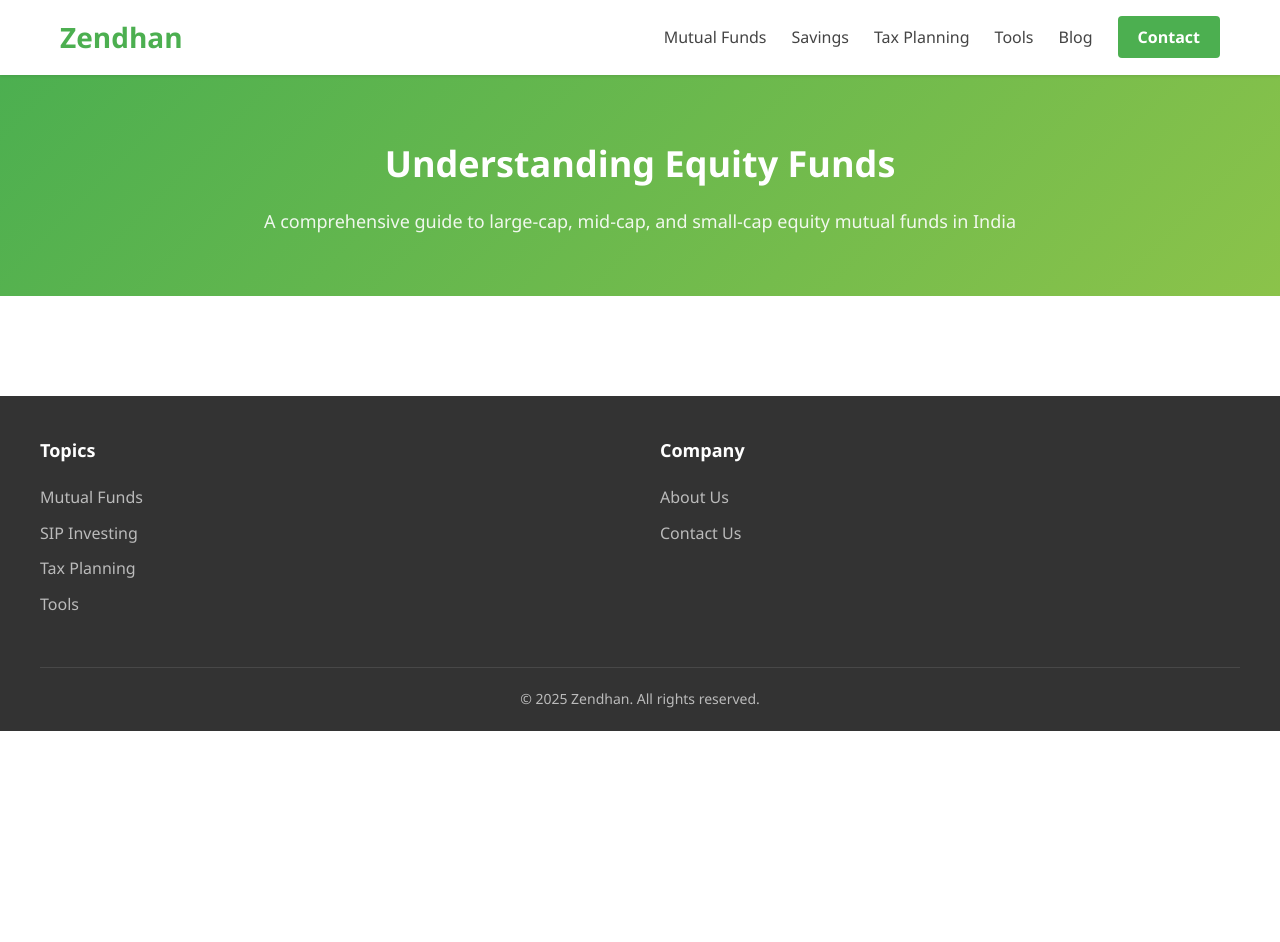
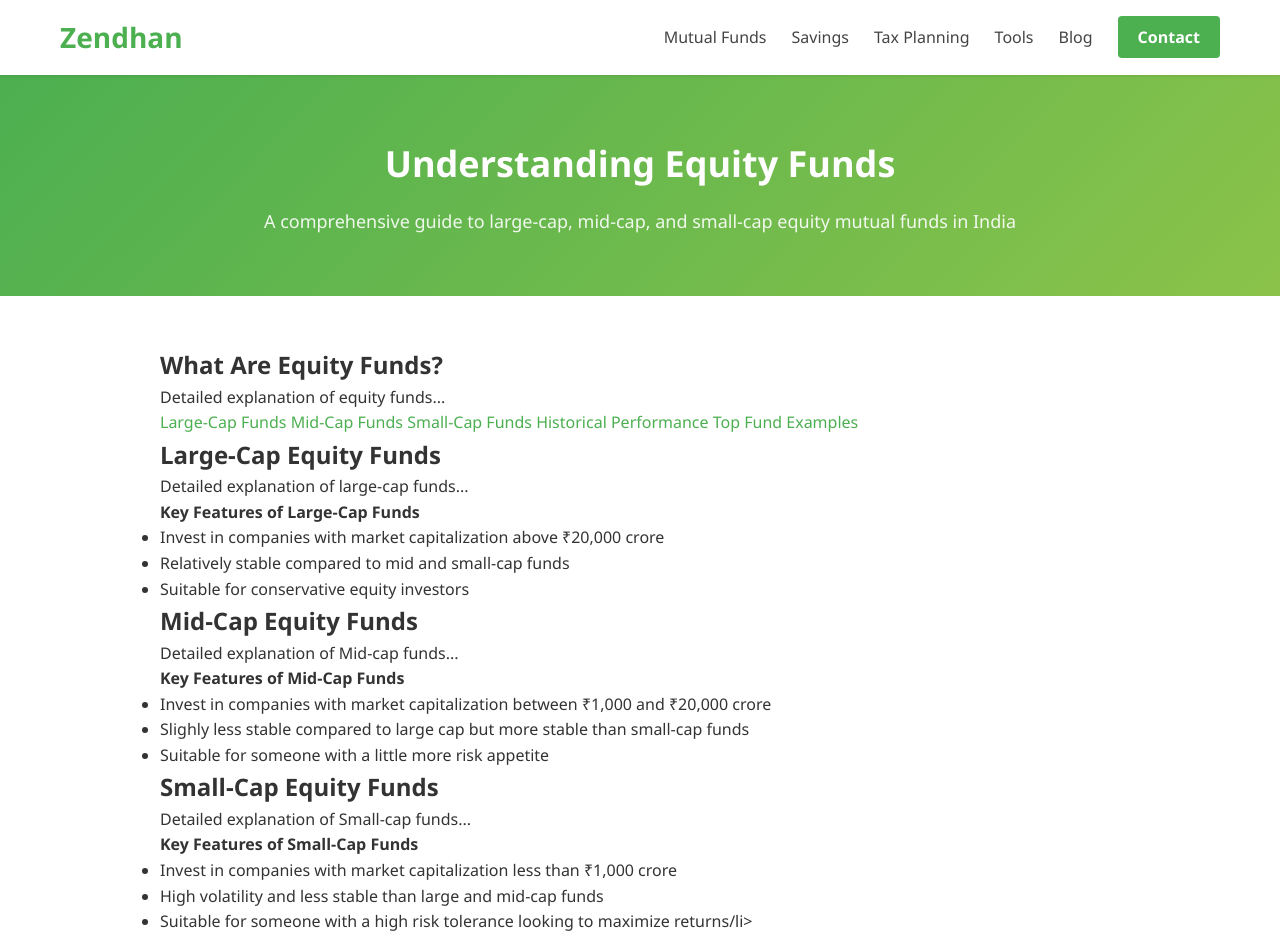
Before and after one commit to nandan11/zendhan, a Jekyll site: the page built from equity-funds.html, in a window 1280 px wide and 1400 px high. Shown: the top 942 px of the window. Built offline with Jekyll 4.4.1, drawn with Linux system fonts in a browser that asks for light colours; some of the changed text lies outside the part shown.

Commit message:
Update equity-funds.html

```diff
--- a/equity-funds.html
+++ b/equity-funds.html
@@ -12,4 +12,111 @@
 
 <div class="content-area">
     <!-- Content goes here -->
+    <div class="content-block" id="overview">
+    <h2>What Are Equity Funds?</h2>
+    <p>Detailed explanation of equity funds...</p>
+
+    <!-- Quick navigation for this page -->
+    <div class="subtopic-navigation">
+        <a href="#large-cap">Large-Cap Funds</a>
+        <a href="#mid-cap">Mid-Cap Funds</a>
+        <a href="#small-cap">Small-Cap Funds</a>
+        <a href="#performance">Historical Performance</a>
+        <a href="#examples">Top Fund Examples</a>
+    </div>
 </div>
+
+<div class="content-block" id="large-cap">
+    <h2>Large-Cap Equity Funds</h2>
+    <p>Detailed explanation of large-cap funds...</p>
+
+    <div class="info-card">
+        <h4>Key Features of Large-Cap Funds</h4>
+        <ul>
+            <li>Invest in companies with market capitalization above ₹20,000 crore</li>
+            <li>Relatively stable compared to mid and small-cap funds</li>
+            <li>Suitable for conservative equity investors</li>
+        </ul>
+    </div>
+</div>
+    <!-- Similar sections for mid-cap and small-cap -->
+    <div class="content-block" id="mid-cap">
+    <h2>Mid-Cap Equity Funds</h2>
+    <p>Detailed explanation of Mid-cap funds...</p>
+
+    <div class="info-card">
+        <h4>Key Features of Mid-Cap Funds</h4>
+        <ul>
+            <li>Invest in companies with market capitalization between ₹1,000 and ₹20,000 crore</li>
+            <li>Slighly less stable compared to large cap but more stable than small-cap funds</li>
+            <li>Suitable for someone with a little more risk appetite</li>
+        </ul>
+    </div>
+</div>
+
+    <div class="content-block" id="small-cap">
+    <h2>Small-Cap Equity Funds</h2>
+    <p>Detailed explanation of Small-cap funds...</p>
+
+    <div class="info-card">
+        <h4>Key Features of Small-Cap Funds</h4>
+        <ul>
+            <li>Invest in companies with market capitalization less than ₹1,000 crore</li>
+            <li>High volatility and less stable than large and mid-cap funds</li>
+            <li>Suitable for someone with a high risk tolerance looking to maximize returns/li>
+        </ul>
+    </div>
+</div>
+
+<div class="content-block" id="performance">
+    <h2>Historical Performance Comparison</h2>
+
+    <!-- Performance chart could be an image or SVG -->
+    <div class="chart-container">
+        <img src="/zendhan/assets/images/equity-performance-chart.jpg" alt="Equity Funds Performance Chart">
+    </div>
+
+    <table class="performance-table">
+        <thead>
+            <tr>
+                <th>Fund Category</th>
+                <th>1-Year Returns</th>
+                <th>3-Year Returns</th>
+                <th>5-Year Returns</th>
+                <th>10-Year Returns</th>
+            </tr>
+        </thead>
+        <tbody>
+            <tr>
+                <td>Large-Cap</td>
+                <td>12.5%</td>
+                <td>15.2%</td>
+                <td>14.1%</td>
+                <td>12.8%</td>
+            </tr>
+            <!-- More rows -->
+        </tbody>
+    </table>
+</div>
+
+<div class="content-block" id="examples">
+    <h2>Top-Performing Equity Funds</h2>
+
+    <div class="fund-example">
+        <h3>HDFC Top 100 Fund</h3>
+        <div class="fund-details">
+            <div class="fund-stats">
+                <p><strong>5-Year Return:</strong> 15.8%</p>
+                <p><strong>10-Year Return:</strong> 14.2%</p>
+                <p><strong>Expense Ratio:</strong> 1.75%</p>
+                <p><strong>AUM:</strong> ₹21,345 crore</p>
+            </div>
+            <div class="fund-description">
+                <p>This large-cap fund invests in the top 100 companies by market capitalization in India. It has consistently outperformed its benchmark over long periods.</p>
+            </div>
+        </div>
+    </div>
+
+    <!-- More fund examples -->
+</div>
+</div>
```
